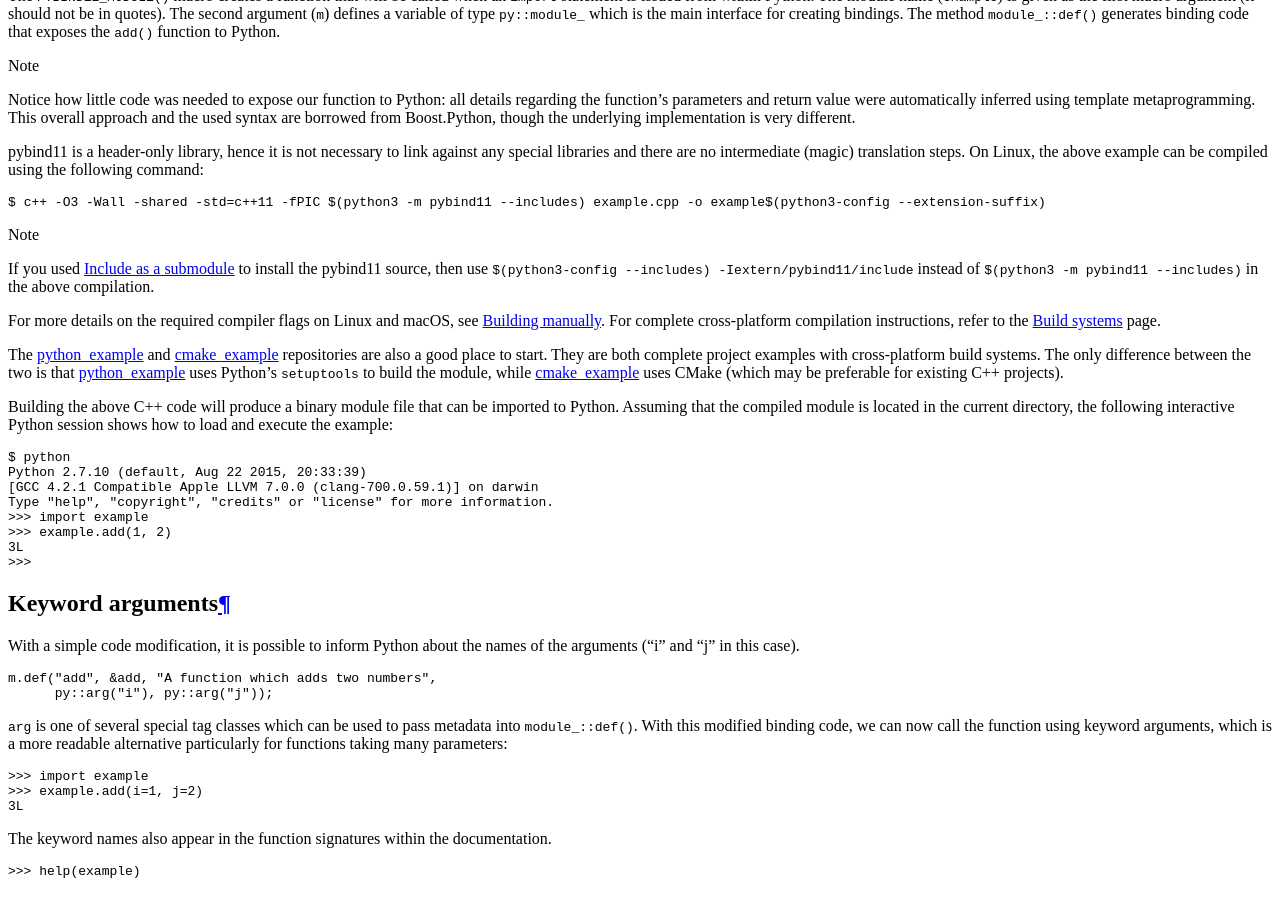
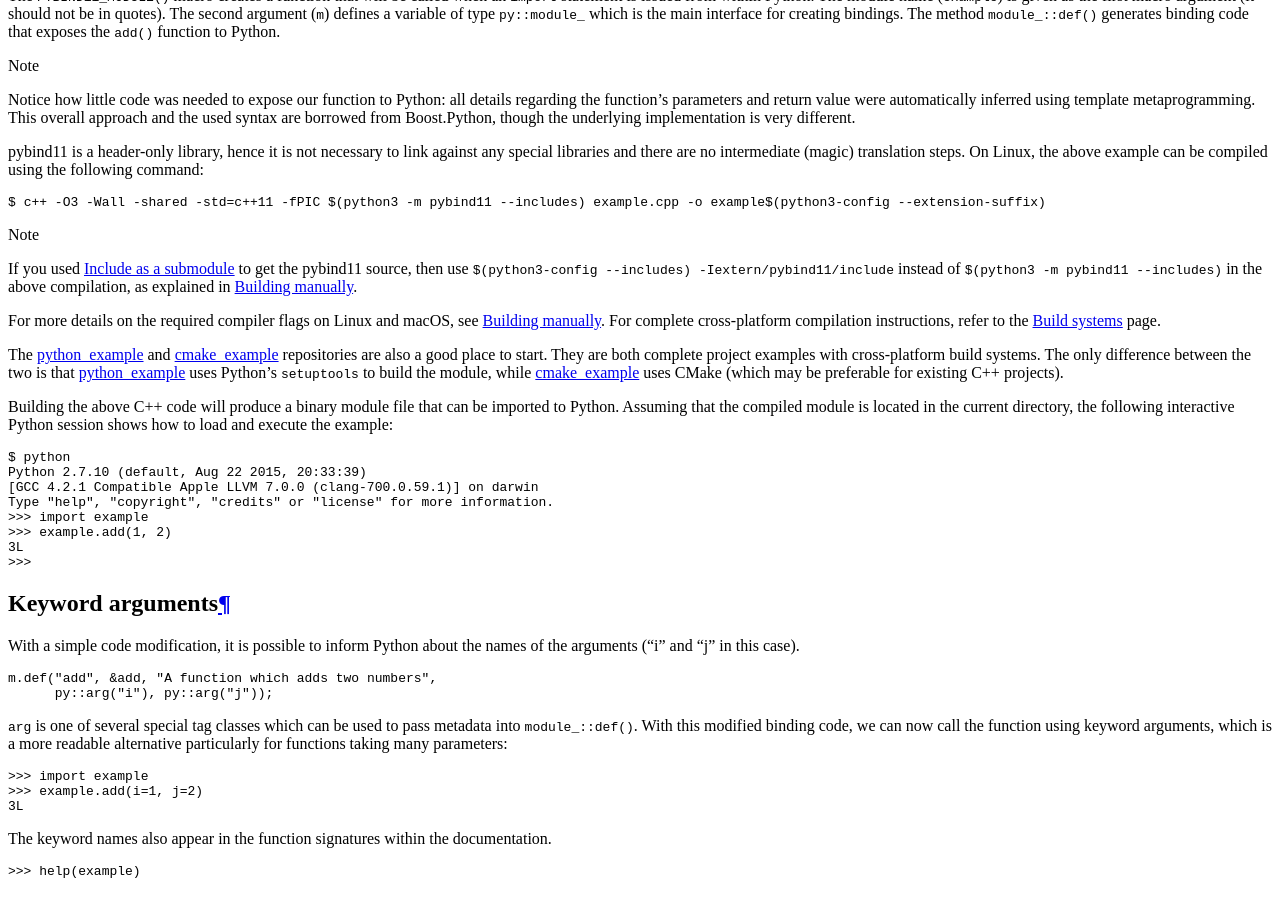
Before and after one commit to pybind/pybind11, a Sphinx documentation site: the page built from docs/basics.rst, in a window 1280 px wide and 900 px high, scrolled down 2300 px. Built offline with Sphinx 7.4.7 and the Read the Docs theme 2.0.0, drawn with Linux system fonts in a browser that asks for light colours.

````diff
--- a/docs/basics.rst
+++ b/docs/basics.rst
@@ -140,9 +140,10 @@ On Linux, the above example can be compiled using the following command:
 
 .. note::
 
-    If you used :ref:`include_as_a_submodule` to install the pybind11 source,
-    then use ``$(python3-config --includes) -Iextern/pybind11/include``
-    instead of ``$(python3 -m pybind11 --includes)`` in the above compilation.
+    If you used :ref:`include_as_a_submodule` to get the pybind11 source, then
+    use ``$(python3-config --includes) -Iextern/pybind11/include`` instead of
+    ``$(python3 -m pybind11 --includes)`` in the above compilation, as
+    explained in :ref:`building_manually`.
 
 For more details on the required compiler flags on Linux and macOS, see
 :ref:`building_manually`. For complete cross-platform compilation instructions,
--- a/docs/compiling.rst
+++ b/docs/compiling.rst
@@ -565,7 +565,7 @@ On Linux, you can compile an example such as the one given in
 
 .. code-block:: bash
 
-    $ c++ -O3 -Wall -shared -std=c++11 -fPIC `python3 -m pybind11 --includes` example.cpp -o example`python3-config --extension-suffix`
+    $ c++ -O3 -Wall -shared -std=c++11 -fPIC $(python3 -m pybind11 --includes) example.cpp -o example$(python3-config --extension-suffix)
 
 The flags given here assume that you're using Python 3. For Python 2, just
 change the executable appropriately (to ``python`` or ``python2``).
@@ -577,7 +577,7 @@ using ``pip`` or ``conda``. If it hasn't, you can also manually specify
 ``python3-config --includes``.
 
 Note that Python 2.7 modules don't use a special suffix, so you should simply
-use ``example.so`` instead of ``example`python3-config --extension-suffix```.
+use ``example.so`` instead of ``example$(python3-config --extension-suffix)``.
 Besides, the ``--extension-suffix`` option may or may not be available, depending
 on the distribution; in the latter case, the module extension can be manually
 set to ``.so``.
@@ -588,7 +588,7 @@ building the module:
 
 .. code-block:: bash
 
-    $ c++ -O3 -Wall -shared -std=c++11 -undefined dynamic_lookup `python3 -m pybind11 --includes` example.cpp -o example`python3-config --extension-suffix`
+    $ c++ -O3 -Wall -shared -std=c++11 -undefined dynamic_lookup $(python3 -m pybind11 --includes) example.cpp -o example$(python3-config --extension-suffix)
 
 In general, it is advisable to include several additional build parameters
 that can considerably reduce the size of the created binary. Refer to section
````
